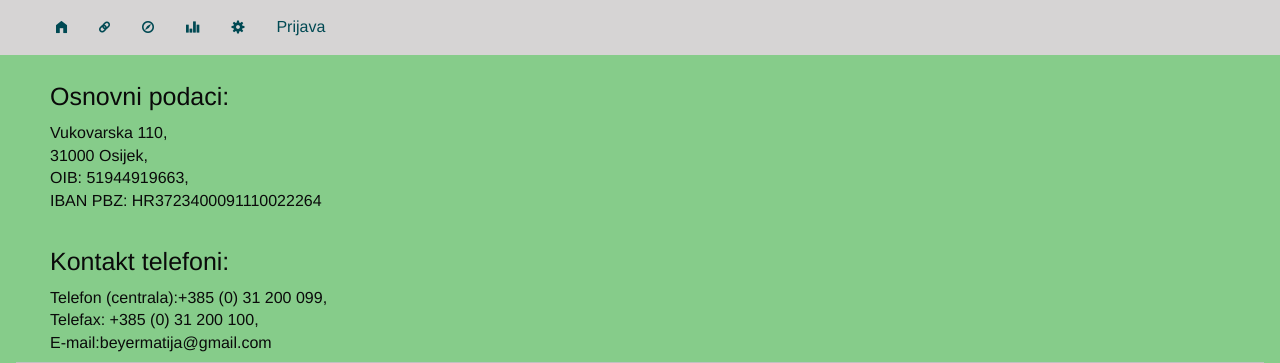
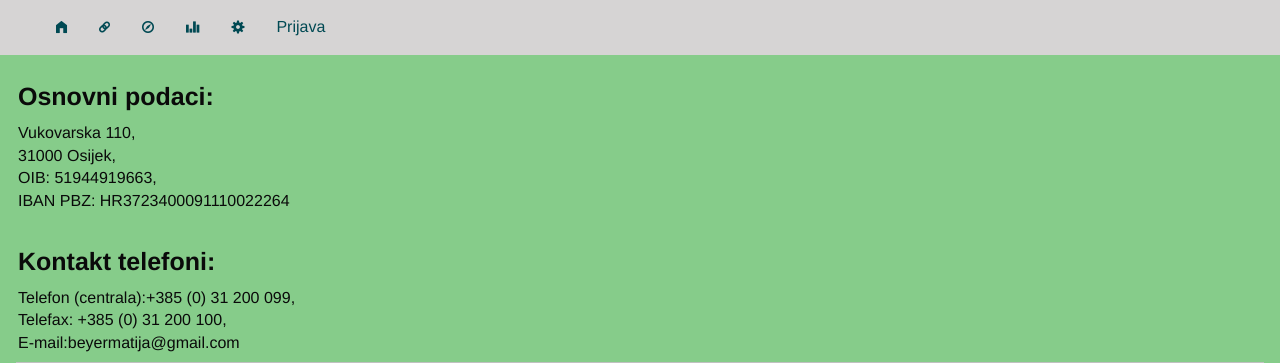
Before and after one commit to BeyerMatija/Edunova, a PHP site: page /javno/Onama.php in a window 1280 px wide. Shown: the top 363 px of the page. Run offline with PHP 8.4, Linux system fonts and the light colour scheme.

Commit message:
Update Onama.php

```diff
--- a/Zavrsni rad v2.2/javno/Onama.php
+++ b/Zavrsni rad v2.2/javno/Onama.php
@@ -9,19 +9,20 @@
 
       <div class="row">
 
-        <div class="large-8 cell">
+        <div class="large-12 cell">
         	<br>
 
-        	<h4 style="width: 100; margin-left: 50px;">Osnovni podaci:</h4>
-        	<h6 style="width: 100; margin-left: 50px;">Vukovarska 110,<br>31000 Osijek,<br>
+        	<h4 style="width: 100; margin-left: 18px;"><b>Osnovni podaci:</b></h4>
+        	<h6 style="width: 100; margin-left: 18px;">Vukovarska 110,<br>31000 Osijek,<br>
         							OIB: 51944919663,
         							<br>IBAN PBZ: HR3723400091110022264</h6><br>
 
 
-        	<h4 style="width: 100; margin-left: 50px;">Kontakt telefoni:</h4>
-        	<h6 style="width: 100; margin-left: 50px;">Telefon (centrala):+385 (0) 31 200 099,<br>
+        	<h4 style="width: 100; margin-left: 18px;"><b>Kontakt telefoni:</b></h4>
+        	<h6 style="width: 100; margin-left: 18px;">Telefon (centrala):+385 (0) 31 200 099,<br>
         											   Telefax: +385 (0) 31 200 100,<br>
         			       	     		  			   E-mail:beyermatija@gmail.com<br>
+
         	</div>
       	</div>
 
```
